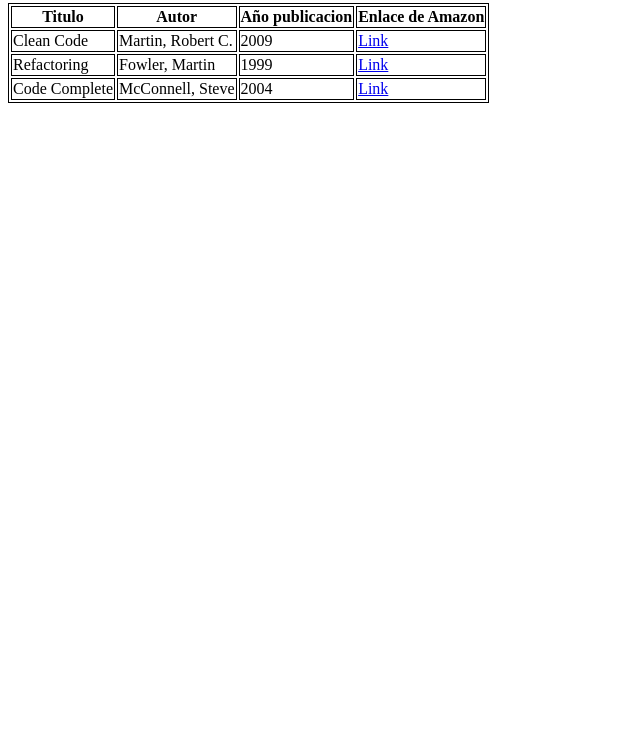
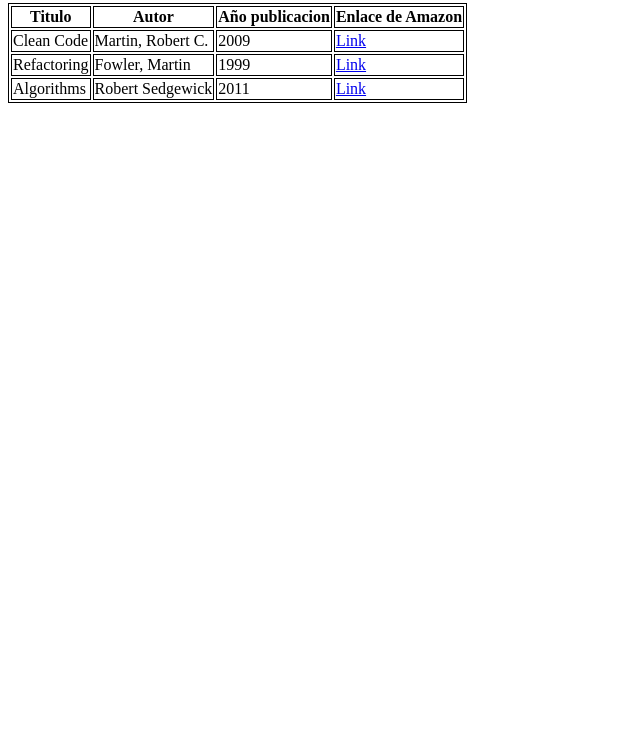
Before and after one commit to SHA-Arg/Ejercicios-de-HTML-OpenBootcamp, a plain HTML site: page Ejercicio-2-2.html in a window 1280 px wide. Shown: the part 56-800 px from the top of the page, without its empty margins (0-640 px from the left). Drawn offline with Linux system fonts and the light colour scheme.

Commit message:
Cambio de libros

```diff
--- a/Ejercicio-2-2.html
+++ b/Ejercicio-2-2.html
@@ -29,10 +29,11 @@
             <td><a href="https://www.amazon.com/Refactoring-Improving-Design-Existing-Code/dp/0201485672">Link</a></td>
         </tr>
         <tr>
-            <td>Code Complete</td>
-            <td>McConnell, Steve</td>
-            <td>2004</td>
-            <td><a href="https://www.amazon.com/Code-Complete-Practical-Handbook-Construction/dp/0735619670">Link</a></td>
+            <td>Algorithms</td>
+            <td>Robert Sedgewick</td>
+            <td>2011</td>
+            <td><a href="https://www.amazon.com/Algorithms-4th-Robert-Sedgewick/dp/032157351X">Link</a></td>
+
         </tr>
     </table>
 
```
